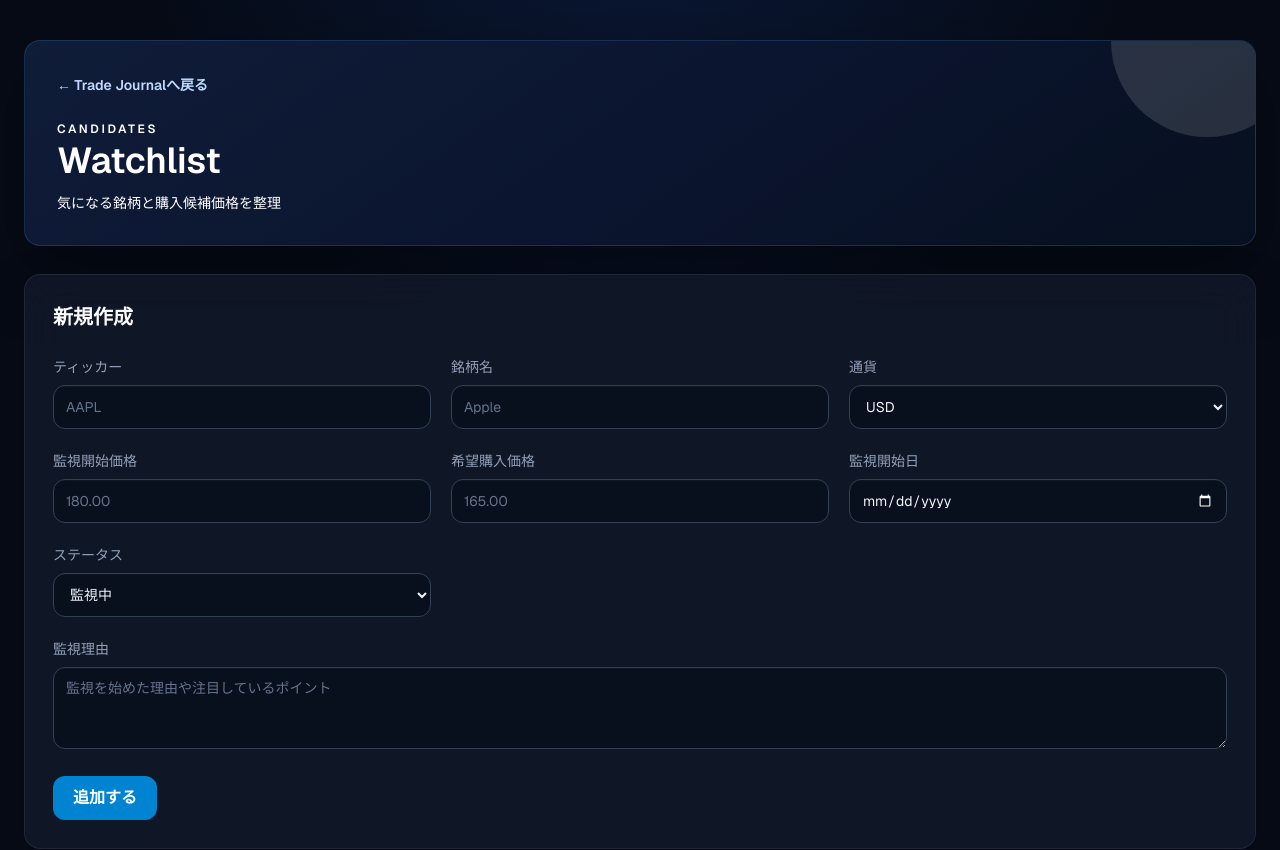
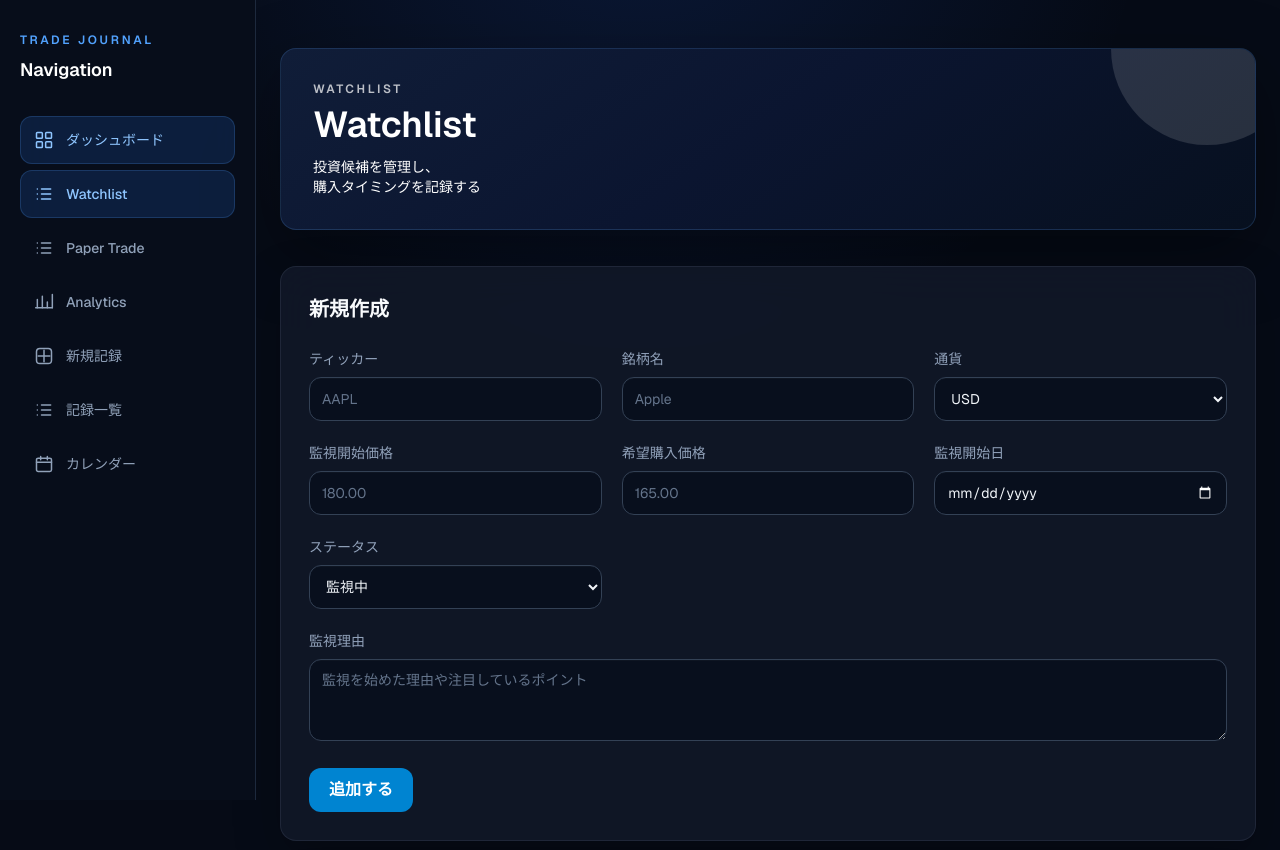
Before and after one commit to fcd0520-netizen/trade-journal, a Next.js app: page /watchlist in a window 1280 px wide. Shown: the top 850 px of the page. Built offline with nearby package versions, Linux system fonts and the light colour scheme.

Commit message:
Add paper trade and auto investment calculation

```diff
--- a/app/components/Sidebar.tsx
+++ b/app/components/Sidebar.tsx
@@ -2,6 +2,7 @@
 
 import { useEffect, useRef, useState } from "react";
 import Link from "next/link";
+import { usePathname } from "next/navigation";
 
 const menuItems = [
   { id: "dashboard", label: "ダッシュボード", icon: "dashboard" },
@@ -31,6 +32,7 @@ function MenuIcon({ name }: { name: IconName }) {
 }
 
 export default function Sidebar() {
+  const pathname = usePathname();
   const [activeSection, setActiveSection] = useState<SectionId>("dashboard");
   const [isOpen, setIsOpen] = useState(false);
   const closeButtonRef = useRef<HTMLButtonElement>(null);
@@ -96,7 +98,15 @@ export default function Sidebar() {
         <MenuIcon name="dashboard" />
         ダッシュボード
       </button>
-      <Link href="/watchlist" className="flex min-h-12 w-full items-center gap-3 rounded-xl px-3.5 text-left text-sm font-medium text-slate-400 transition hover:bg-slate-800/70 hover:text-slate-100 focus:outline-none focus:ring-2 focus:ring-blue-500/70">
+      <Link
+        href="/watchlist"
+        aria-current={pathname === "/watchlist" ? "page" : undefined}
+        className={`flex min-h-12 w-full items-center gap-3 rounded-xl px-3.5 text-left text-sm font-medium transition focus:outline-none focus:ring-2 focus:ring-blue-500/70 ${
+          pathname === "/watchlist"
+            ? "bg-blue-500/15 text-blue-300 ring-1 ring-inset ring-blue-400/20"
+            : "text-slate-400 hover:bg-slate-800/70 hover:text-slate-100"
+        }`}
+      >
         <MenuIcon name="list" />Watchlist
       </Link>
       <Link href="/paper-trade" className="flex min-h-12 w-full items-center gap-3 rounded-xl px-3.5 text-left text-sm font-medium text-slate-400 transition hover:bg-slate-800/70 hover:text-slate-100 focus:outline-none focus:ring-2 focus:ring-blue-500/70">
--- a/app/watchlist/page.tsx
+++ b/app/watchlist/page.tsx
@@ -1,7 +1,7 @@
 "use client";
 
-import Link from "next/link";
 import { useEffect, useState } from "react";
+import Sidebar from "../components/Sidebar";
 import type {
   WatchlistCurrency,
   WatchlistItem,
@@ -119,15 +119,13 @@ export default function WatchlistPage() {
   };
 
   return (
-    <main className="ios-app min-h-screen px-4 py-10 sm:px-6">
-      <div className="mx-auto max-w-7xl space-y-7">
+    <main className="ios-app min-h-screen bg-[#060b16] px-4 py-20 sm:px-6 sm:py-12 lg:pl-[calc(16rem+1.5rem)]">
+      <Sidebar />
+      <div className="mx-auto max-w-6xl space-y-7 sm:space-y-9">
         <header className="ios-hero overflow-hidden rounded-2xl p-6 sm:p-8">
-          <Link href="/" className="relative z-10 text-sm font-semibold text-blue-200 hover:text-white">
-            ← Trade Journalへ戻る
-          </Link>
-          <p className="relative z-10 mt-6 text-xs font-semibold uppercase tracking-[0.22em] text-sky-400">Candidates</p>
+          <p className="relative z-10 mb-2 text-xs font-semibold uppercase tracking-[0.22em] text-sky-400">WATCHLIST</p>
           <h1 className="relative z-10 mt-1 text-3xl font-semibold text-white sm:text-4xl">Watchlist</h1>
-          <p className="relative z-10 mt-3 text-sm text-slate-300">気になる銘柄と購入候補価格を整理</p>
+          <p className="relative z-10 mt-3 text-sm text-slate-300">投資候補を管理し、<br />購入タイミングを記録する</p>
         </header>
 
         <section id="watchlist-form" className="ios-card scroll-mt-6 rounded-2xl p-5 sm:p-7">
```
